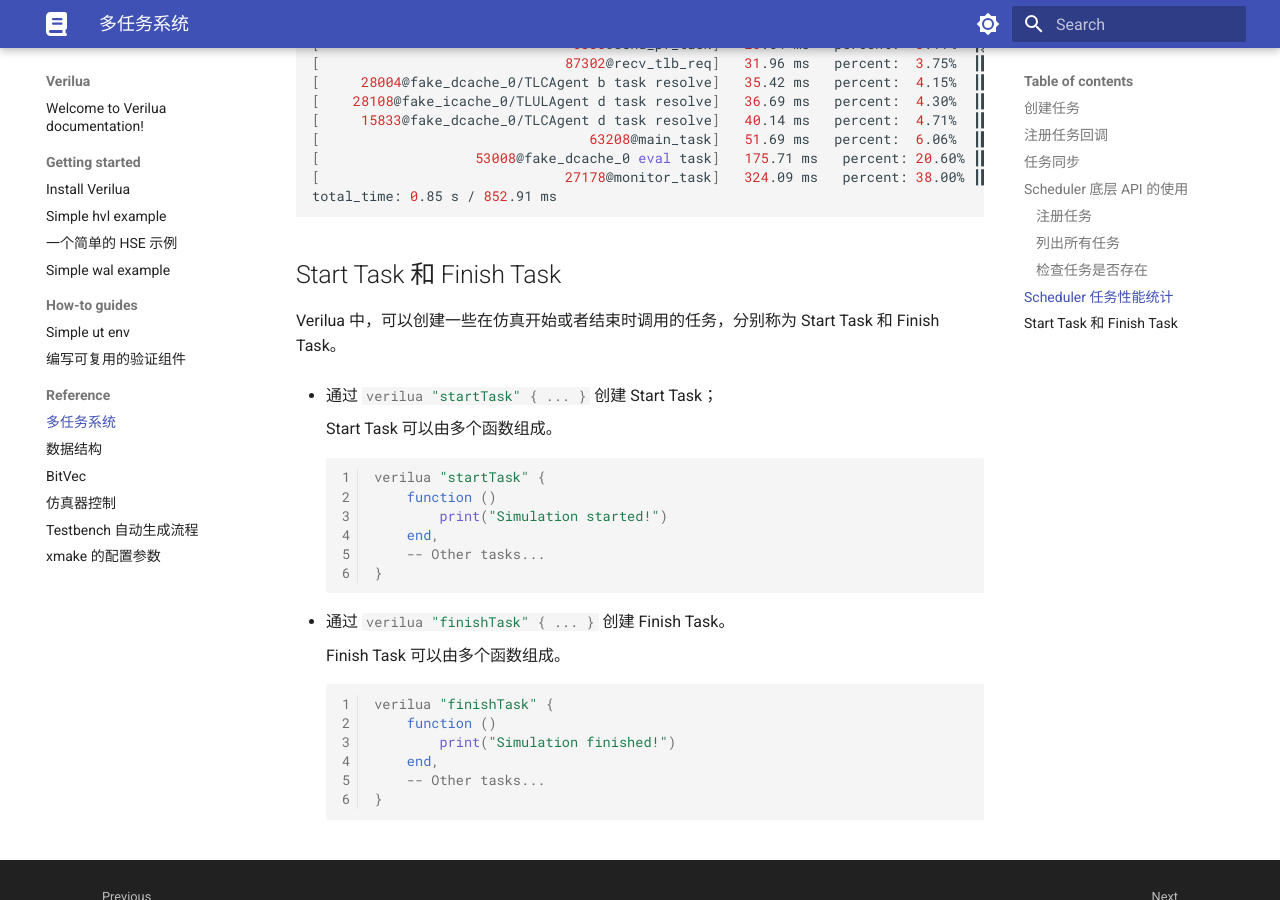
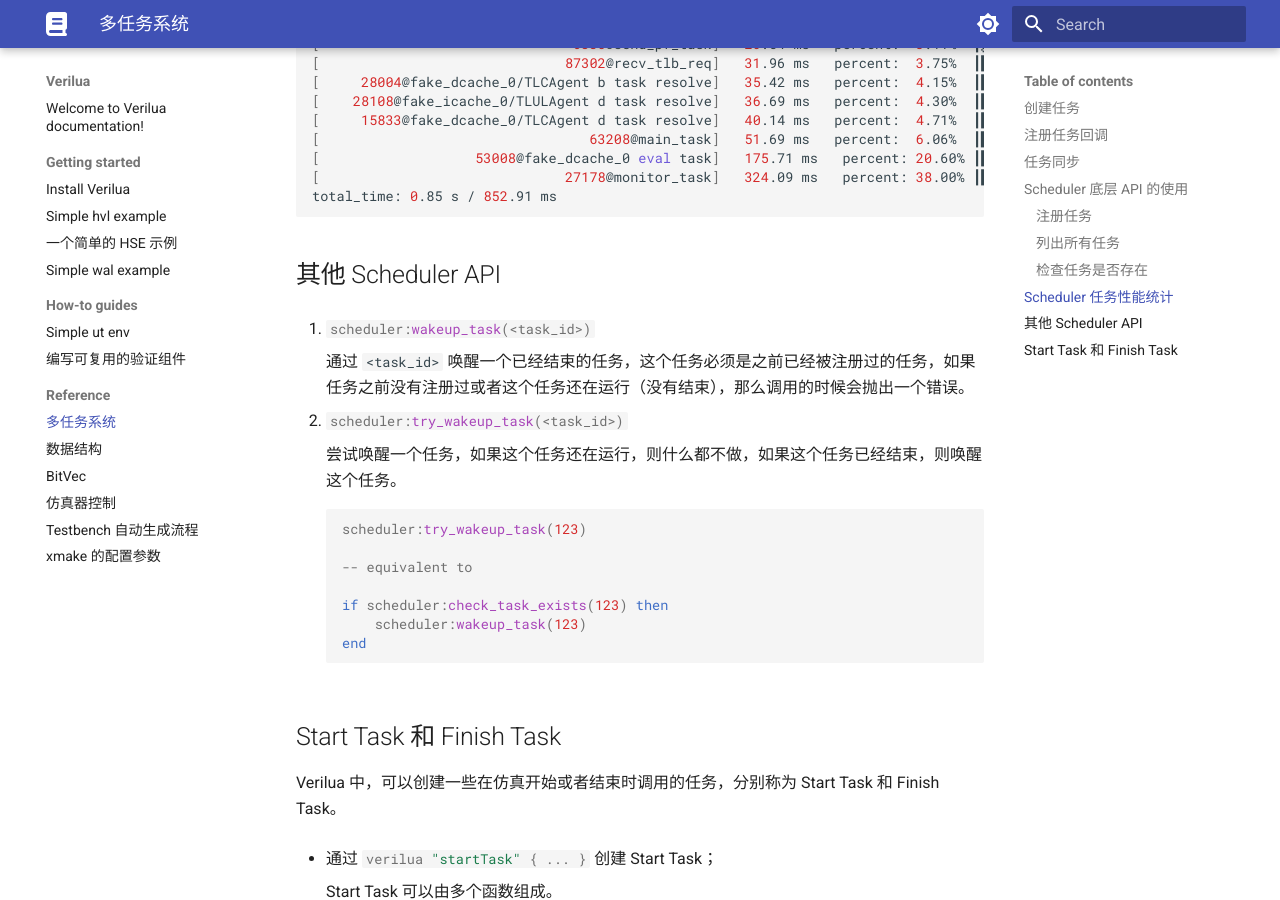
Before and after one commit to cyril0124/verilua, an MkDocs documentation site: the page built from docs/reference/multi_task.md, in a window 1280 px wide and 900 px high, scrolled down 6970 px. Built offline with MkDocs 1.6.1 and Material for MkDocs 9.7.7, drawn with Linux system fonts in a browser that asks for light colours.

Commit message:
feat(Scheduler): add `wakeup_task` and `try_wakeup_task` functions

````diff
--- a/docs/reference/multi_task.md
+++ b/docs/reference/multi_task.md
@@ -248,6 +248,27 @@ xmake run TestDesign
 [                              27178@monitor_task]   324.09 ms   percent: 38.00% ┃███████████▒▒▒▒▒▒▒▒▒▒▒▒▒▒▒▒▒▒▒┃
 total_time: 0.85 s / 852.91 ms
 ```
+
+## 其他 Scheduler API
+
+1. `#!lua scheduler:wakeup_task(<task_id>)`
+
+    通过 `<task_id>` 唤醒一个已经结束的任务，这个任务必须是之前已经被注册过的任务，如果任务之前没有注册过或者这个任务还在运行（没有结束），那么调用的时候会抛出一个错误。
+
+2. `#!lua scheduler:try_wakeup_task(<task_id>)`
+
+    尝试唤醒一个任务，如果这个任务还在运行，则什么都不做，如果这个任务已经结束，则唤醒这个任务。
+
+    ```lua
+    scheduler:try_wakeup_task(123)
+
+    -- equivalent to
+
+    if scheduler:check_task_exists(123) then
+        scheduler:wakeup_task(123)
+    end
+    ```
+
 ## Start Task 和 Finish Task
 
 Verilua 中，可以创建一些在仿真开始或者结束时调用的任务，分别称为 Start Task 和 Finish Task。
````
Also changed, not shown: 7 other files.
